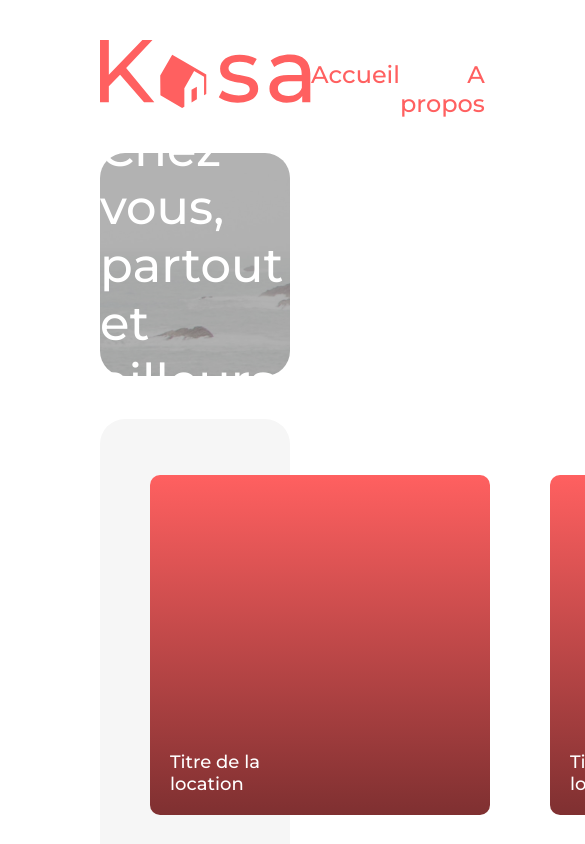
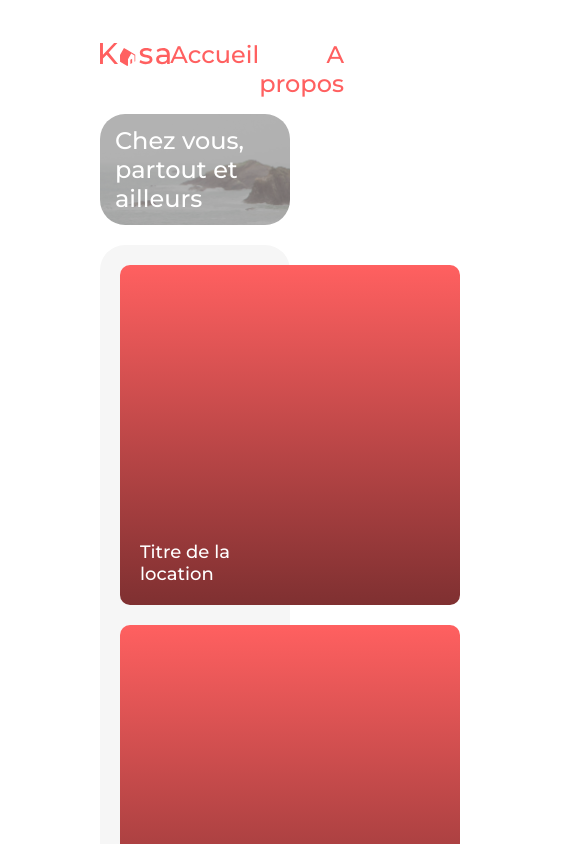
Before and after one commit to prasouk-ph/PrasoukPhoubandith_11_22022022, a React (Create React App) app: page / in a window 390 px wide. Shown: the top 844 px of the page, 585 px wide, since content can reach past the window. Built offline with nearby package versions, Linux system fonts and the light colour scheme.

Commit message:
Add incomplete responsive

```diff
--- /dev/null
+++ b/src/Header/Logo/Logo.css
@@ -0,0 +1,3 @@
+.header-logo {
+    width: 18vw;
+}
--- a/src/Header/Logo/Logo.jsx
+++ b/src/Header/Logo/Logo.jsx
@@ -1,9 +1,10 @@
 import logo from '../../assets/HeaderLogo.svg';
+import './Logo.css';
 
 function Logo() {
     return (
-        <div className='Header-logo'>
-            <img src={logo} alt="logo" />
+        <div>
+            <img className='header-logo' src={logo} alt="logo" />
         </div>
       );
 }
--- a/src/Home/Home.css
+++ b/src/Home/Home.css
@@ -29,3 +29,25 @@
     grid-template-columns: 1fr 1fr 1fr;
     gap: 50px 60px;
 }
+
+@media screen and (max-width: 480px) {
+    .home-hero,
+    .card-container {
+        margin-bottom: 20px;
+    }
+
+    .home-hero {
+        height: 111px;
+    }
+
+    .hero-text {
+        font-size: 24px;
+        padding: 15px;
+    }
+
+    .card-container {
+        padding: 20px;
+        grid-template-columns: 1fr;
+        gap: 20px;
+    }
+}
--- a/src/Logement/Logement.css
+++ b/src/Logement/Logement.css
@@ -9,7 +9,7 @@
 
 .logement-carrousel-image {
     height: 415px;
-    width: 1240px;
+    width: 100%;
     border-radius: 25px;
     object-fit: cover;
 }
@@ -47,6 +47,7 @@
     display: flex;
     justify-content: space-between;
     align-items: flex-start;
+    flex-wrap: wrap;
 }
 
 .star {
--- a/src/Logement/Logement.jsx
+++ b/src/Logement/Logement.jsx
@@ -48,7 +48,7 @@ function Logement() {
 
         <section className='logement-details'>
             <Accordion accordionTitle='Description' accordionContent={ descriptionContent } accordionType='information'/>
-            <Accordion accordionTitle='Équipements' accordionContent={ equipmentContent } accordionType='information'/>
+            <Accordion accordionTitle='Équipements' accordionContent={equipmentContent} accordionType='information' />
         </section>
     </main>
   );
```
